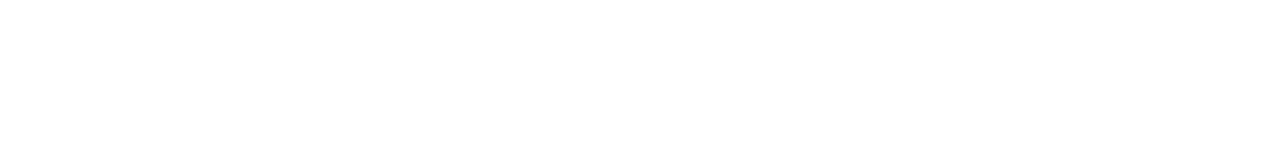
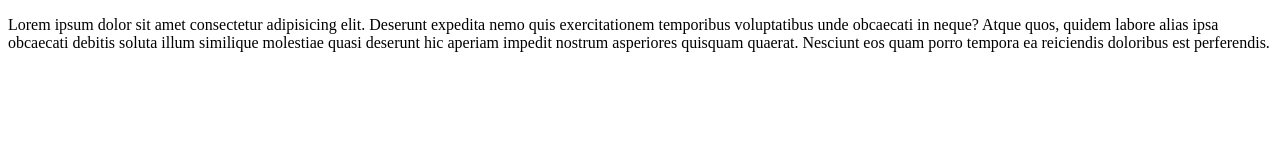
Before and after one commit to josepweb/hellogit, a plain HTML site: page index.html in a window 1280 px wide. Drawn offline with Linux system fonts and the light colour scheme.

Commit message:
Se agrego un parrafo al index

```diff
--- a/index.html
+++ b/index.html
@@ -7,6 +7,10 @@
     <title>Prueba de Git</title>
 </head>
 <body>
-
+    <p>Lorem ipsum dolor sit amet consectetur adipisicing elit. Deserunt expedita
+         nemo quis exercitationem temporibus voluptatibus unde obcaecati in neque?
+         Atque quos, quidem labore alias ipsa obcaecati debitis soluta illum similique
+          molestiae quasi deserunt hic aperiam impedit nostrum asperiores quisquam quaerat.
+           Nesciunt eos quam porro tempora ea reiciendis doloribus est perferendis.</p>
 </body>
 </html>
```
